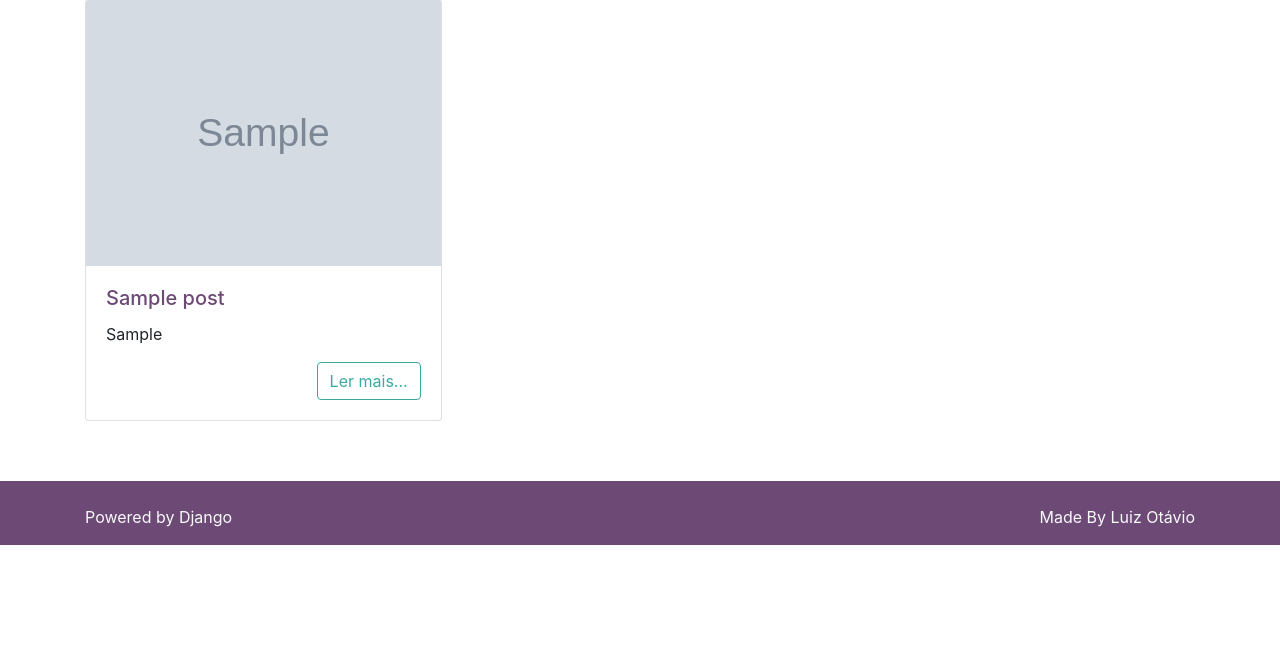
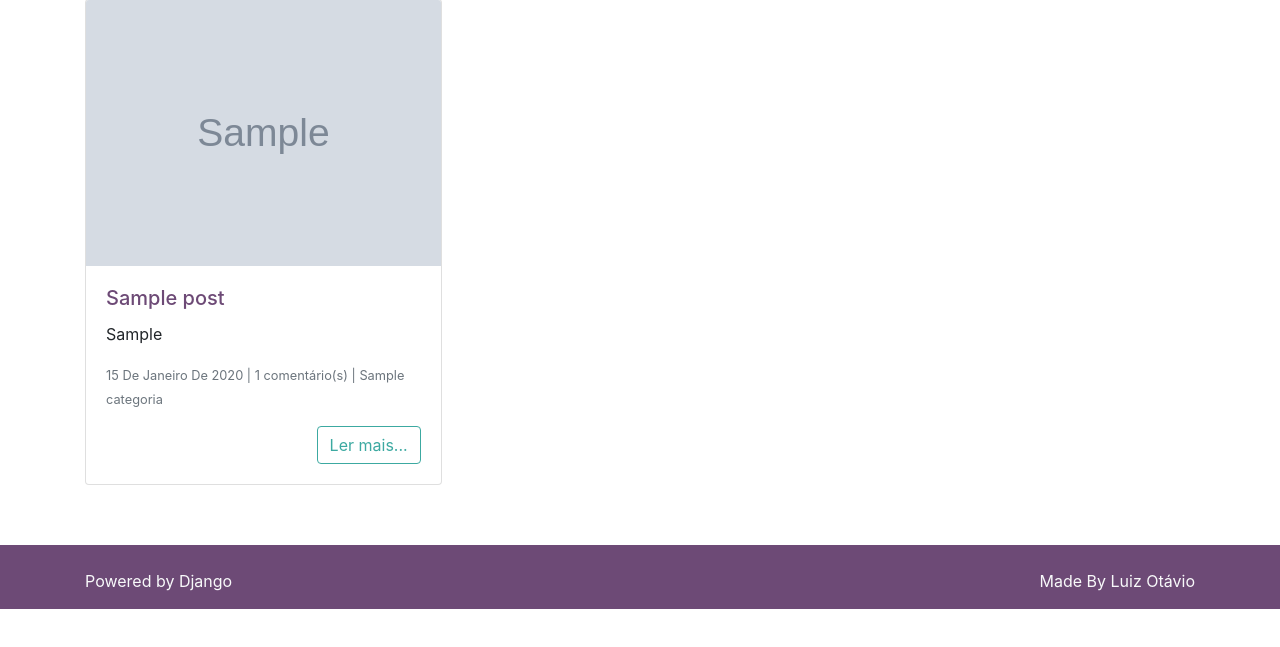
Before and after one commit to silviotmalmeida/projeto-blog-django, a Django app: page / in a window 1280 px wide. Shown: the part 81-728 px from the top of the page. Run offline with Django 4.2, Linux system fonts and the light colour scheme; tables that the repository leaves empty hold one stand-in row (values such as "Sample post"); grey boxes marked "Sample" are stand-in pictures; some libraries are stand-ins or nearby versions.

Commit message:
Implementacao ate aula 4

```diff
--- a/app/blog/settings.py
+++ b/app/blog/settings.py
@@ -39,6 +39,7 @@ INSTALLED_APPS = [
     'posts',  # declarando o app posts
     'categories',  # declarando o app categories
     'comments',  # declarando o app comments
+    'django.contrib.humanize', # utilizando o módulo humanize, para obter datas mais amigáveis
     'django.contrib.admin',
     'django.contrib.auth',
     'django.contrib.contenttypes',
--- a/app/posts/templates/posts/index.html
+++ b/app/posts/templates/posts/index.html
@@ -1,5 +1,8 @@
 <!-- extende o arquivo do template global base.html -->
 {% extends 'base.html' %}
+
+<!-- carregando o módulo humanize do django para datas mais amigáveis -->
+{% load humanize %}
 
 <!-- criando o bloco content a ser inserido no base.html -->
 {% block content %}
@@ -20,6 +23,20 @@
         alt="{{ post.titulo }}"
       />
     </a>
+
+    <!-- senão utiliza a imagem default -->
+    {% else %}
+
+    <!-- inserindo o link para a página de detalhes na imagem -->
+    <a href="{% url 'post_details' post.id %}">
+      <!-- inserindo a imagem default -->
+      <img
+        class="card-img-top"
+        src="{{ '/media/pictures/default.jpg' }} "
+        alt="{{ post.titulo }}"
+      />
+    </a>
+
     {% endif %}
 
     <div class="card-body">
@@ -29,7 +46,17 @@
       </h5>
       <!-- inserindo o excerto do post -->
       <p class="card-text">{{ post.excerto }}</p>
-      <p class="card-text"></p>
+
+      <!-- inserindo a data e a quantidade de comentários do post -->
+      <!-- na data foi utilizado o humanize para aparecer as palavras hoje, ontem, etc -->
+      <!-- para obter o número de comentarios do post, foi utilizado post.comentario_set.count -->
+      <p class="card-text">
+        <small class="text-muted">
+          {{ post.data|naturalday|title }} |
+          {{ post.comentario_set.count }} comentário(s) |
+          {{ post.id_categoria }}</small
+        >
+      </p>
 
       <div class="text-right">
         <!-- inserindo o link para a página de detalhes no text 'Ler mais...' -->
--- a/app/posts/urls.py
+++ b/app/posts/urls.py
@@ -3,11 +3,16 @@ from django.urls import path
 from . import views
 
 urlpatterns = [
-    path('', views.PostIndex.as_view(), name='index'),  # definindo a url da página index
+    # definindo a url da página index
+    path('', views.PostIndex.as_view(), name='index'),
     # definindo a url da página de posts por categoria
-    path('category/<str:category>', views.PostCategory.as_view(), name='post_category'),
+    path('category/<str:category>',
+         views.PostCategory.as_view(), name='post_category'),
     # definindo a url da página de busca de posts
     path('busca/', views.PostSearch.as_view(), name='post_search'),
     # definindo a url da página de detalhes do post
     path('post/<int:id>', views.PostDetails.as_view(), name='post_details'),
+
+    # definindo a url para carregamento de dados de teste
+    path('loadtestdata', views.loadtestdata, name='loadtestdata'),
 ]
--- a/app/posts/views.py
+++ b/app/posts/views.py
@@ -1,4 +1,4 @@
-from django.shortcuts import render
+from django.shortcuts import render, redirect
 
 # dependencias para possibilitar a utilização das Class Based Views
 from django.views.generic.list import ListView
@@ -6,6 +6,14 @@ from django.views.generic.edit import UpdateView
 
 # importando a model Post
 from .models import Post
+
+from categories.models import Categoria
+from comments.models import Comentario
+
+# importando a model User da área administrativa do django
+from django.contrib.auth.models import User
+
+import random
 
 
 class PostIndex(ListView):
@@ -16,8 +24,11 @@ class PostIndex(ListView):
     # atribuindo o template a ser utilizado
     template_name = 'posts/index.html'
 
+    # definindo a quantidade de itens por página
+    paginate_by = 6
+
+
     context_object_name = 'posts'
-
 
 
 class PostSearch(PostIndex):
@@ -30,3 +41,56 @@ class PostCategory(PostIndex):
 
 class PostDetails(UpdateView):
     pass
+
+
+# definindo a view loadtestdata
+# tem a função de carregar uma massa de dados de teste
+def loadtestdata(request):
+
+    # criando os usuários
+    for x in range(5):
+        # cadastrando o novo usuario
+        user = User.objects.create_user(username=f'usuario{x+1}', email=f'usuario{x+1}@email.com',
+                                        password='123456', first_name=f'NomeUsuario{x+1}',
+                                        last_name=f'SobrenomeUsuario{x+1}')
+        user.save()
+
+    # criando as categorias
+    for x in range(10):
+        # cadastrando a nova categoria
+        categoria = Categoria.objects.create(nome=f'Categoria {x+1}')
+        categoria.save()
+
+    # criando os posts
+    for x in range(30):
+
+        # sorteando um usuário aleatório
+        user = User.objects.get(id=random.randint(1, 5))
+
+        # sorteando uma categoria aleatória
+        categoria = Categoria.objects.get(id=random.randint(1, 10))
+
+        # cadastrando o novo post
+        post = Post.objects.create(titulo=f'Título do Post {x+1}', conteudo=f'Conteúdo do Post {x+1}',
+                                   excerto=f'Excerto do Post {x+1}', publicado=True,
+                                   id_autor=user, id_categoria=categoria)
+        post.save()
+
+    # criando os comentários
+    for x in range(100):
+
+        # sorteando um post aleatório
+        post = Post.objects.get(id=random.randint(1, 30))
+
+        # sorteando um usuário aleatório
+        user = User.objects.get(id=random.randint(1, 5))
+
+        # cadastrando o novo comentário
+        comentario = Comentario.objects.create(nome=f'Título do Comentário {x+1}', email=f'comentario{x+1}@email.com',
+                                   comentario=f'Text do Comentário {x+1}', publicado=True,
+                                   id_post=post, id_autor=user)
+        comentario.save()
+
+
+    # redirecionando para a página de index
+    return redirect('index')
```
Also changed, not shown: app/db (cópia 1).sqlite3 (added).
